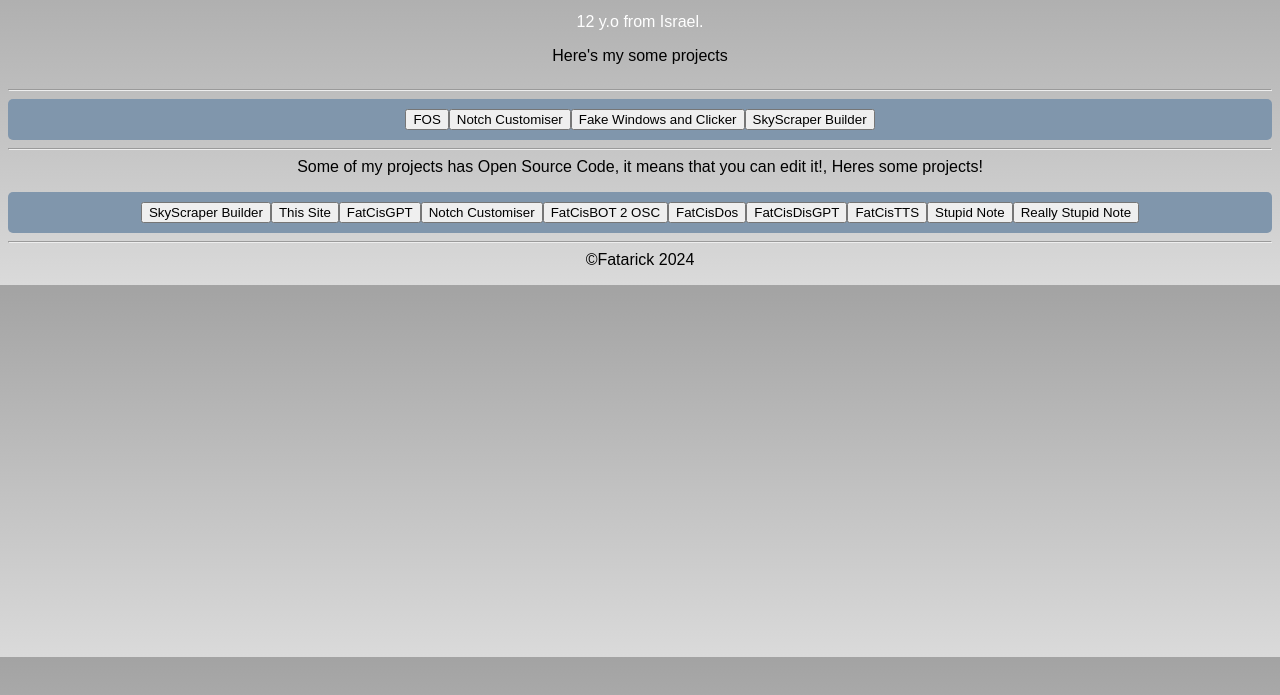
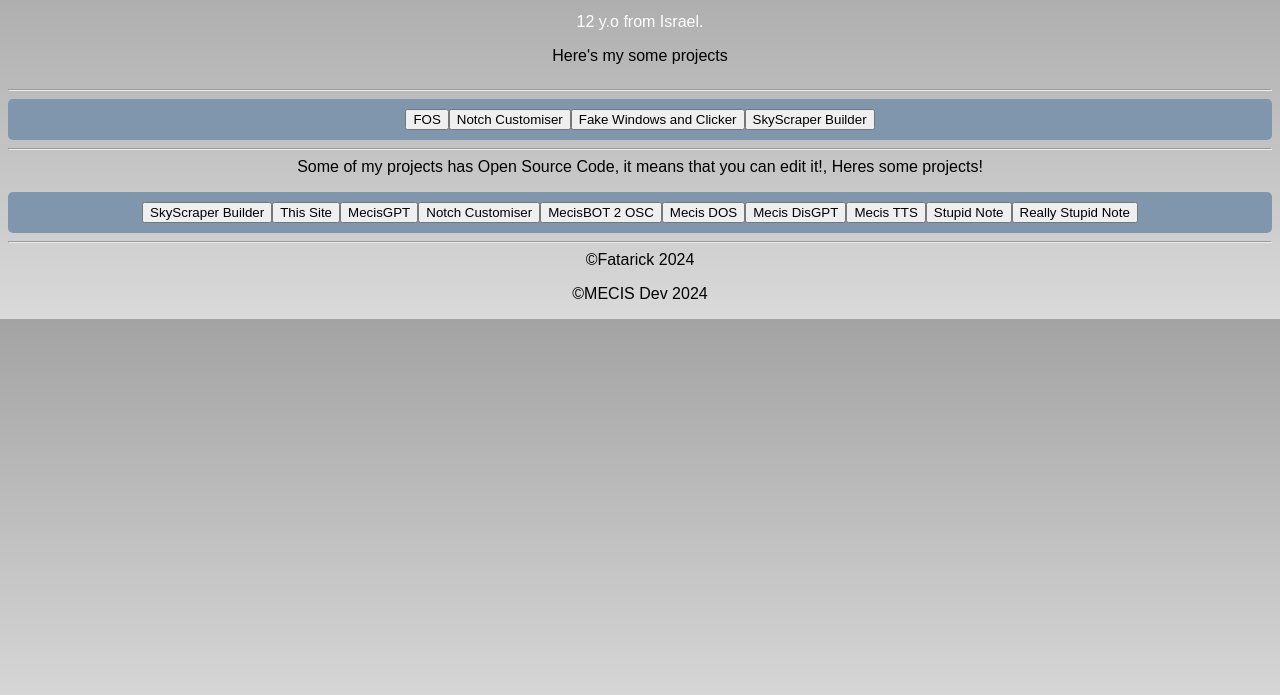
Before and after one commit to fatarick/fataresite, a plain HTML site: page index.html in a window 1280 px wide. Shown: the part 87-782 px from the top of the page. Drawn offline with Linux system fonts and the light colour scheme.

Commit message:
Update index.html

```diff
--- a/index.html
+++ b/index.html
@@ -30,12 +30,12 @@
   <div id="srccode">
    <button id="sbsc">SkyScraper Builder</button>
    <button id="sitesc">This Site</button>
-   <button id="fgsc">FatCisGPT</button>
+   <button id="fgsc">MecisGPT</button>
    <button id="ncsc">Notch Customiser</button>
-   <button id="dsbotsc">FatCisBOT 2 OSC</button>
-   <button id="fcd">FatCisDos</button>
-   <button id="fcdg">FatCisDisGPT</button>
-   <button id="fctts">FatCisTTS</button>
+   <button id="dsbotsc">MecisBOT 2 OSC</button>
+   <button id="fcd">Mecis DOS</button>
+   <button id="fcdg">Mecis DisGPT</button>
+   <button id="fctts">Mecis TTS</button>
    <button id="note">Stupid Note</button>
    <button id="rsnote">Really Stupid Note</button>
   </div>
@@ -45,6 +45,7 @@
   </div>
   <div id="othertext">
     <p>©Fatarick 2024</p>
+    <p>©MECIS Dev 2024</p>
   </div>
   <script src="script.js"></script>
   </body>
```
